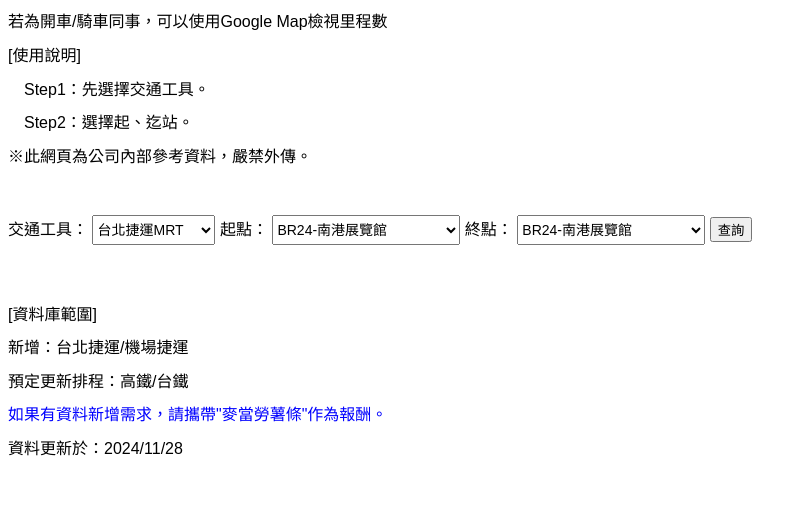
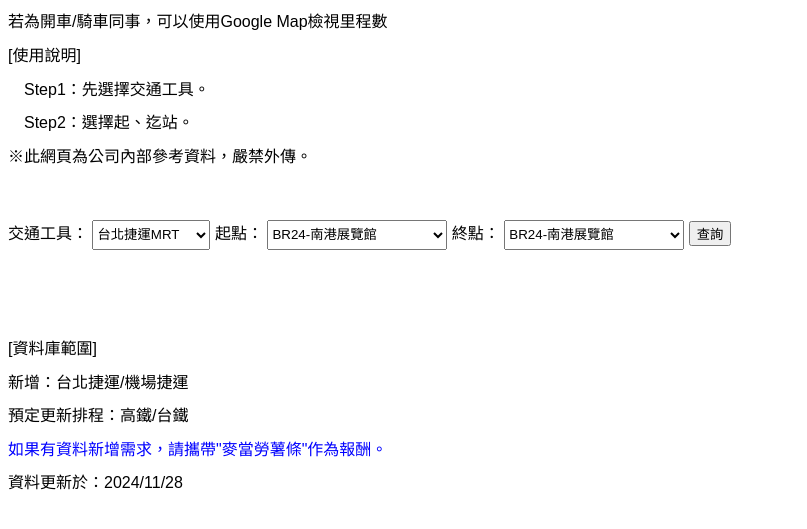
Before and after one commit to EstherG1002/Esther-Toy1, a plain HTML site: page index.html in a window 1280 px wide. Shown: the part 95-624 px from the top of the page, without its empty margins (0-807 px from the left). Drawn offline with nearby package versions, Linux system fonts and the light colour scheme.

Commit message:
Update index.html

```diff
--- a/index.html
+++ b/index.html
@@ -6,21 +6,27 @@
     <title>遠東生技集團-大眾運輸工具里程查詢</title>
     <style>
         .paragraph {
-            line-height: 1.1; /*設置行距為1.1倍字體大小*/
+            line-height: 1.1; /設置行距為1.1倍字體大小/
         }
         body {
             font-family: Arial, sans-serif;
         }
         form {
-            margin-top: 14px;
-            min-height: 14px;
+            margin-top: 10px;
+            min-height: 10px;
+        }
+        form label,
+        form select,
+        form button {
+            margin-top: 5px; /控制各元素間的上邊距/
+            margin-bottom: 5px; /控制各元素間的下邊距/
         }
         button {
-            margin-bottom: 14px; /* 增加底部間距 */
+            margin-bottom: 10px; /調整按鈕底部間距/
         }
         select {
-            height: 30px; /*設定下拉式選單的高度*/
-            font-size: 14px; /* 設定文字大小為14像素 */
+            height: 30px; /設定下拉式選單的高度/
+            font-size: 14px; /設定文字大小為14像素/
         }
             @media (max-width: 600px) {
             form label, form select, form button {
@@ -28,6 +34,11 @@
                 width: 100%;
                 margin-bottom: 10px;
             }
+        }
+        #result {
+            margin-top: 14px;
+            padding: 10px;
+            line-height: 1.5; /* 調整結果顯示區域的行距以提高可讀性 */
         }
     </style>
 </head>
```
